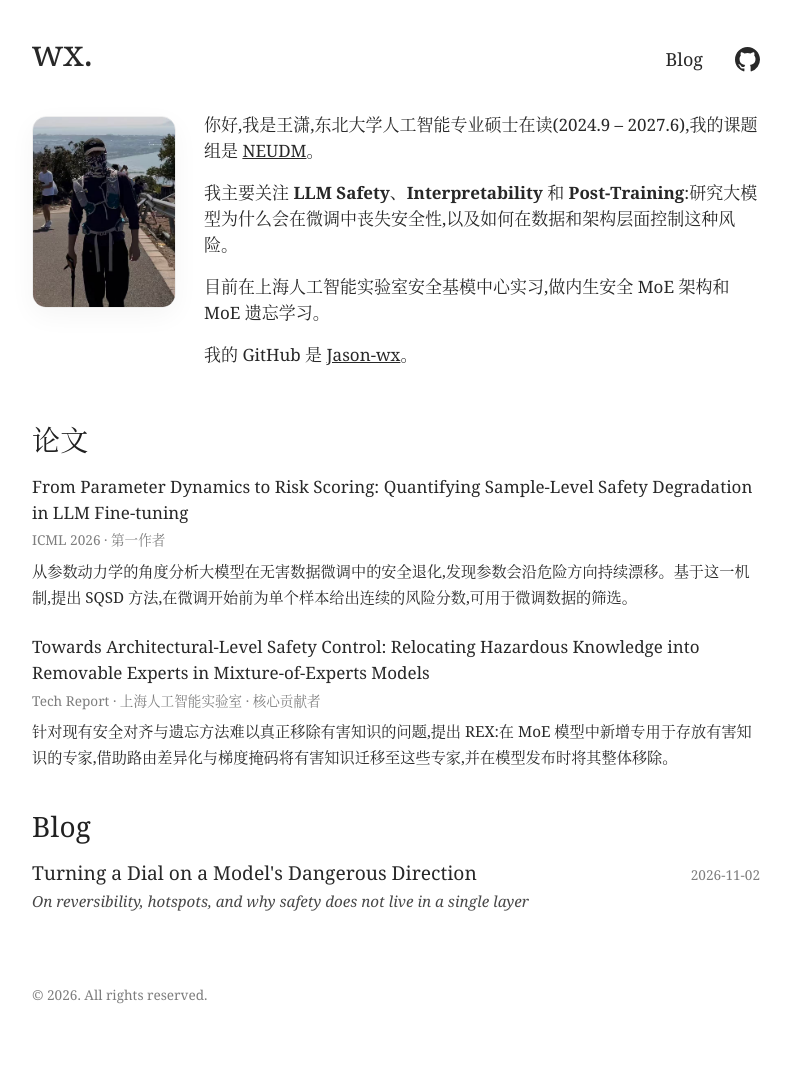
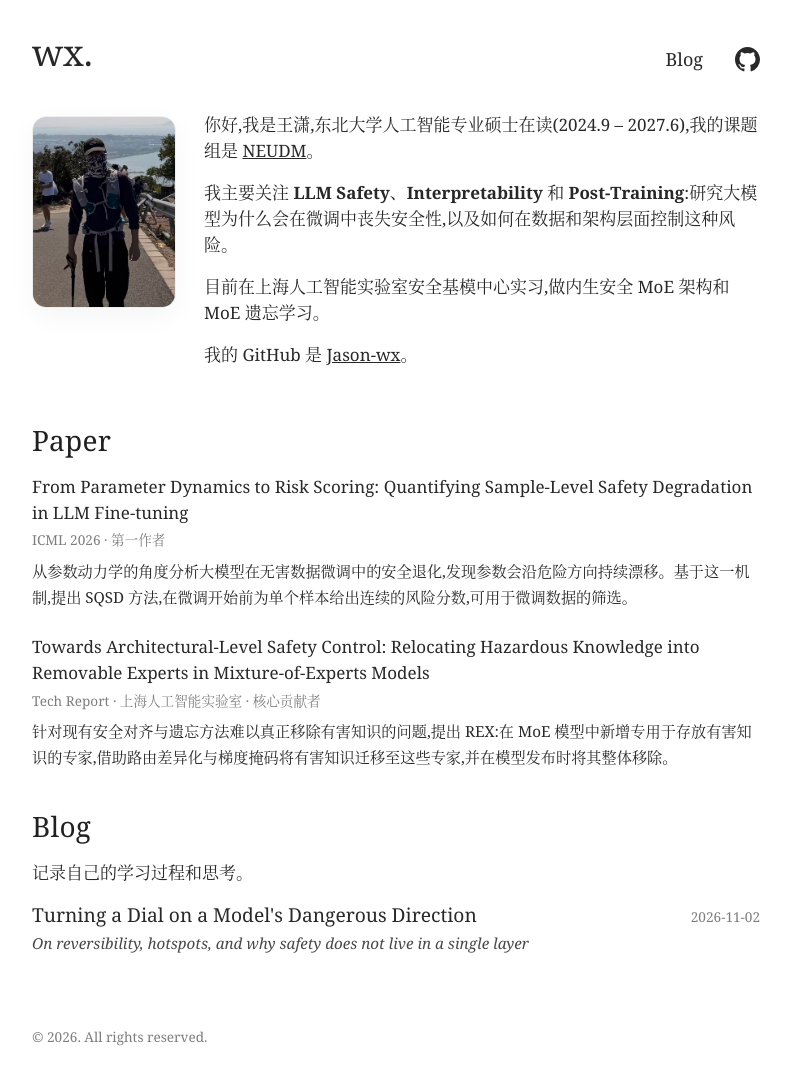
Before and after one commit to Jason-wx/Jason-wx.github.io, a Jekyll site: the page built from index.md, in a window 1280 px wide. Shown: the whole page, without its empty margins (244-1035 px from the left). Built offline with Jekyll 4.4.1, drawn with Linux system fonts in a browser that asks for light colours; before the commit the page ends 1040 px from its top, so only the background shows below that.

Commit message:
Rename Paper section and add blog intro line
Co-Authored-By: Claude Sonnet 5.5 <noreply@anthropic.com>

```diff
--- a/index.md
+++ b/index.md
@@ -16,7 +16,7 @@ layout: default
 </div>
 </div>
 
-<h2 class="section-title">论文</h2>
+<h2 class="section-title">Paper</h2>
 
 <ul class="paper-list">
   <li>
@@ -33,6 +33,8 @@ layout: default
 
 <h2 class="section-title">Blog</h2>
 
+<p>记录自己的学习过程和思考。</p>
+
 {% if site.posts.size == 0 %}
 <p style="opacity:.6">还没有文章,敬请期待。</p>
 {% else %}
```
